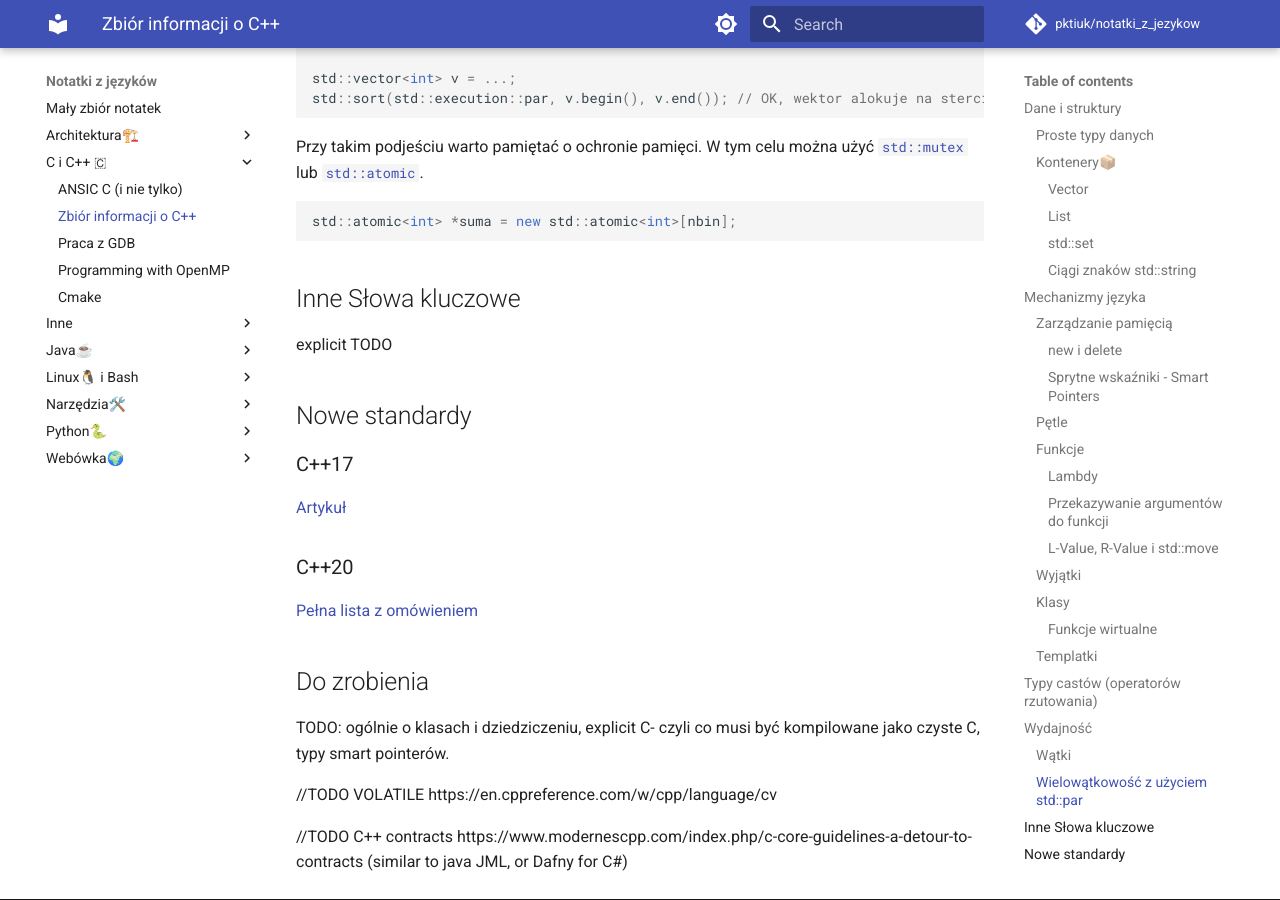
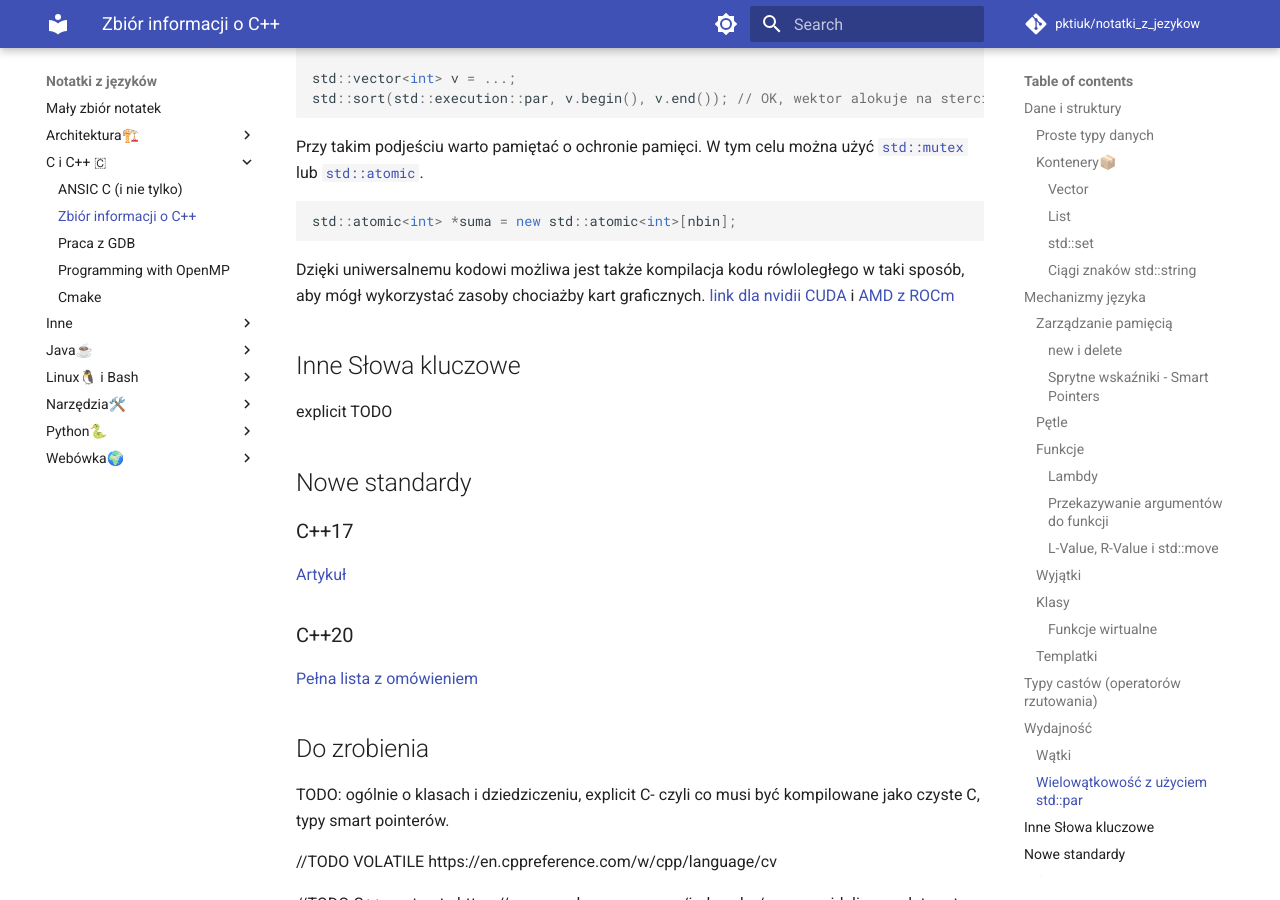
Before and after one commit to pktiuk/notatki_z_jezykow, an MkDocs documentation site: the page built from docs/C i C++ 🇨/1_cpp.md, in a window 1280 px wide and 900 px high, scrolled down 16220 px. Built offline with MkDocs 1.6.1 and Material for MkDocs 9.7.7, drawn with Linux system fonts in a browser that asks for light colours; comment, search, counter and statistics services are not loaded.

Commit message:
Linki dla GPU

````diff
--- a/docs/C i C++ 🇨/1_cpp.md
+++ b/docs/C i C++ 🇨/1_cpp.md
@@ -742,6 +742,8 @@ Przy takim podjeściu warto pamiętać o ochronie pamięci. W tym celu można u
 std::atomic<int> *suma = new std::atomic<int>[nbin];
 ```
 
+Dzięki uniwersalnemu kodowi możliwa jest także kompilacja kodu rówloległego w taki sposób, aby mógł wykorzystać zasoby chociażby kart graficznych. [link dla nvidii CUDA](https://developer.nvidia.com/blog/accelerating-standard-c-with-gpus-using-stdpar/) i [AMD z ROCm](https://gpuopen.com/learn/amd-lab-notes/amd-lab-notes-hipstdpar-readme/#tl-dr-just-tell-me-how-to-go-fast)
+
 ## Inne Słowa kluczowe
 
 explicit TODO
````
